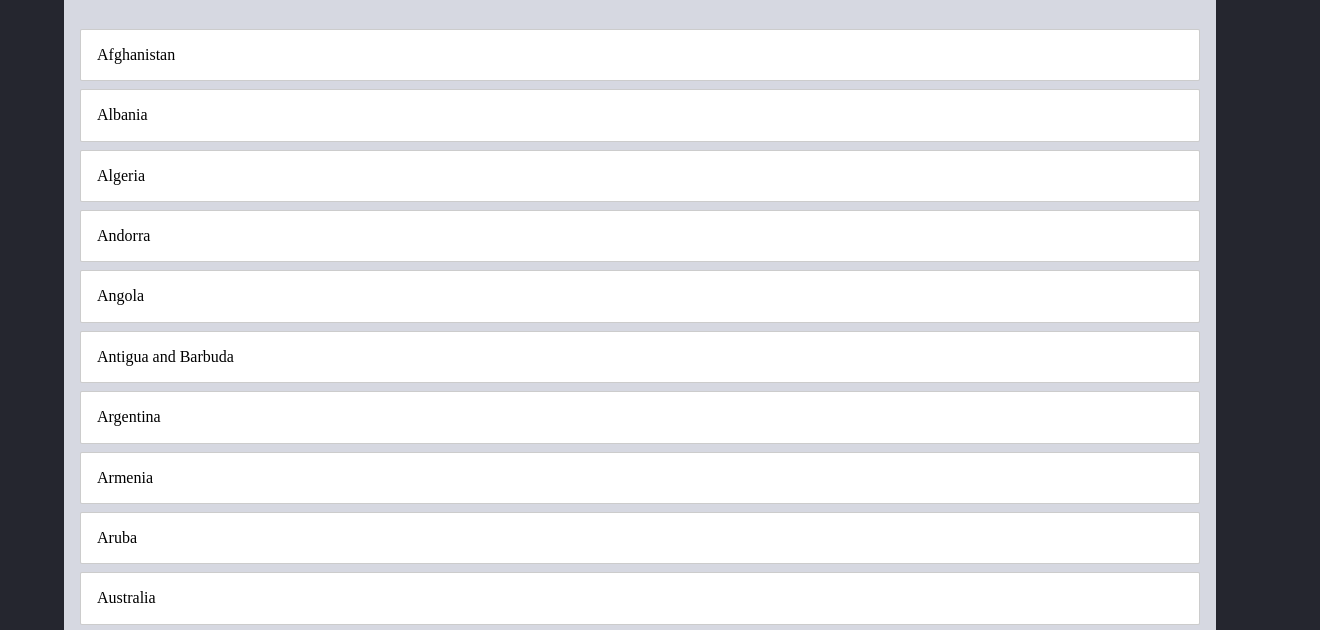
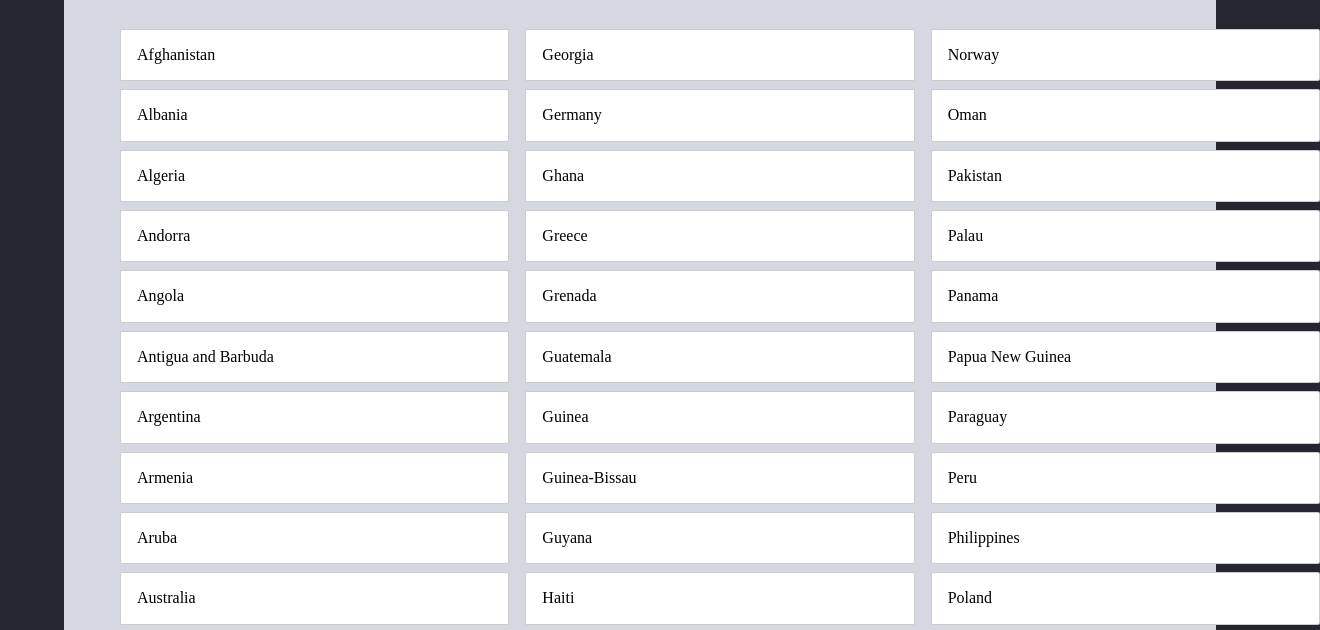
Before and after one commit to ahmadhamdach/repo, a website: page week-2/10-media-queries/index.html in a window 1280 px wide. Shown: the part 120-750 px from the top of the page, 1320 px wide, since content can reach past the window. Drawn offline with Linux system fonts and the light colour scheme.

Commit message:
completed

```diff
--- a/week-2/10-media-queries/columns.css
+++ b/week-2/10-media-queries/columns.css
@@ -1 +1,9 @@
 /* Add your own CSS code below */
+.countries {
+    columns: 2;
+    width:768px;
+  }
+  .countries1{
+    columns: 3;
+    width:1200px;
+  }
--- a/week-2/10-media-queries/index.html
+++ b/week-2/10-media-queries/index.html
@@ -14,7 +14,7 @@
       <div class="site-header">
         <h1 class="site-header__title">Countries</h1>
       </div>
-      <ul class="countries">
+      <ul class="countries, countries1">
         <li class="country">Afghanistan</li>
         <li class="country">Albania</li>
         <li class="country">Algeria</li>
```
